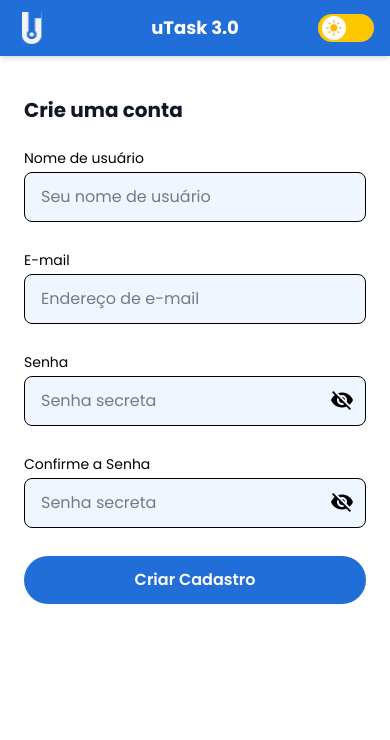
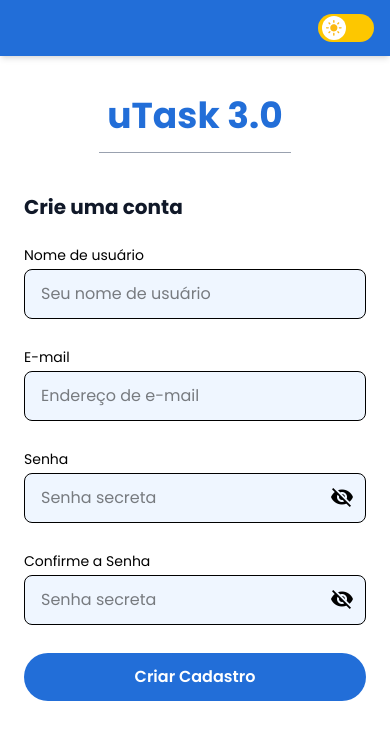
Before and after one commit to miguelnsimoes/utask-3.0, a React (Vite) app in the folder frontend/: page /register in a window 390 px wide. Shown: the top 740 px of the page. Built offline with nearby package versions, Linux system fonts and the light colour scheme.

Commit message:
fix: header tela castro

```diff
--- a/frontend/src/pages/Register.tsx
+++ b/frontend/src/pages/Register.tsx
@@ -79,14 +79,14 @@ export function Register() {
 
     return (
         <div className={`flex flex-col h-screen ${darkMode ? 'bg-dark-back' : 'bg-white'}`}>
-            <Header />
+            <Header isLogin={true} />
 
             <div className='flex flex-1'>
                 <div className="w-full sm:w-1/2 flex justify-center pt-10 sm:pt-20 px-6 sm:px-10">
 
                     <div className="w-full max-w-md flex flex-col">
 
-                        <div className="hidden sm:flex flex-col items-center mb-10">
+                        <div className="flex flex-col items-center mb-10 w-full">
                             <h1 className={`text-4xl sm:text-5xl font-bold mb-4 ${darkMode ? 'text-primary-dark-mode' : 'text-primary-dark'}`}>uTask 3.0</h1>
                             <div className={`w-48 border-b ${darkMode ? 'border-gray-600' : 'border-gray-400'}`}></div>
                         </div>
```
